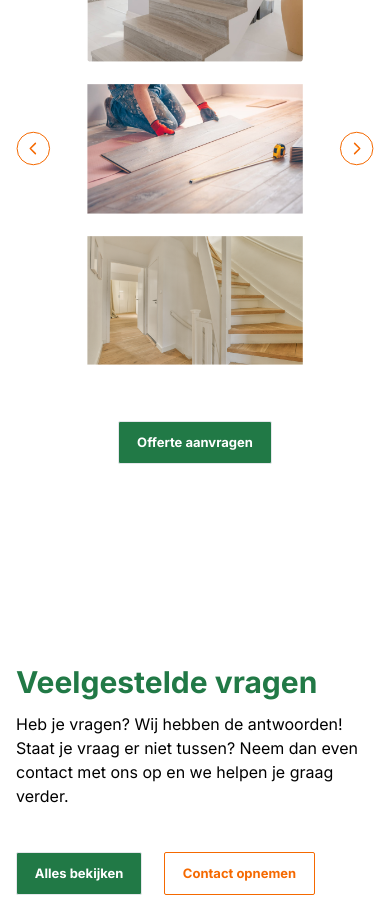
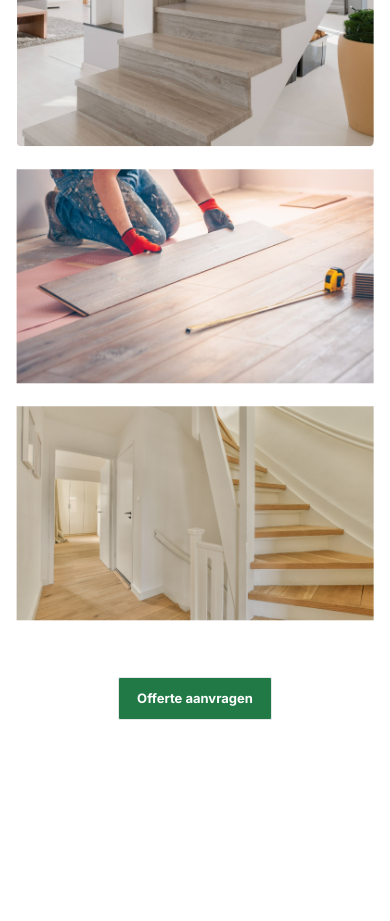
Before and after one commit to GreenTeam88/greenteam-front-end, a Next.js app: page / in a window 390 px wide. Shown: the part 6780-7701 px from the top of the page. Built offline with nearby package versions, Linux system fonts and the light colour scheme.

Commit message:
fixing the floor section on mobile

```diff
--- a/src/app/(root)/(routes)/_components/floorAndStairsSection.tsx
+++ b/src/app/(root)/(routes)/_components/floorAndStairsSection.tsx
@@ -9,7 +9,7 @@ export const FloorAndStairs = () => {
     <div className="flex flex-col items-center px-4 lg:px-0 py-28 gap-14">
       <H2 className="text-primaryDefault">Je vloer of trap ook laten renoveren?</H2>
       <div className="flex gap-[36px] items-center">
-        <span className="cursor-pointer rotate-180">
+        <span className="cursor-pointer hidden lg:inline rotate-180">
           <ArrowIcon />
         </span>
         <div className="flex flex-col lg:flex-row gap-[22px]">
@@ -17,7 +17,7 @@ export const FloorAndStairs = () => {
             <img src={img} key={img} className=" lg:w-[385px]" />
           ))}
         </div>
-        <span className="cursor-pointer">
+        <span className="cursor-pointer hidden lg:inline">
           {' '}
           <ArrowIcon />
         </span>
```
